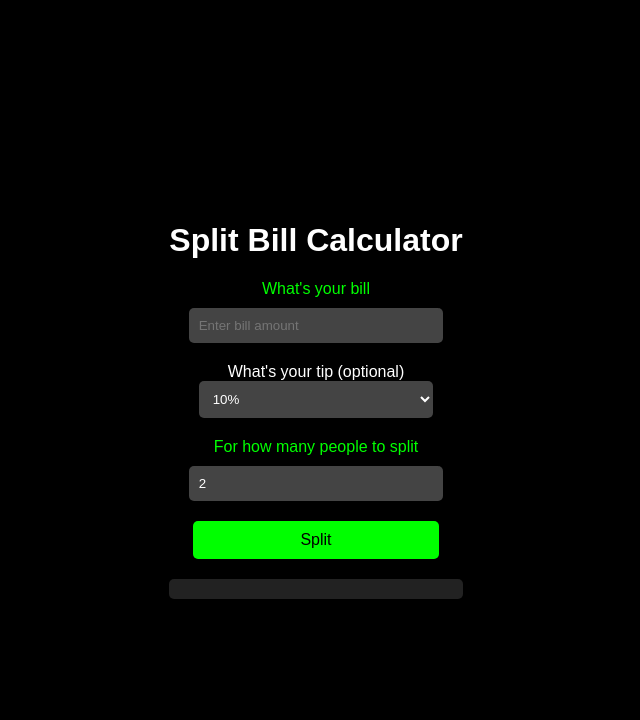
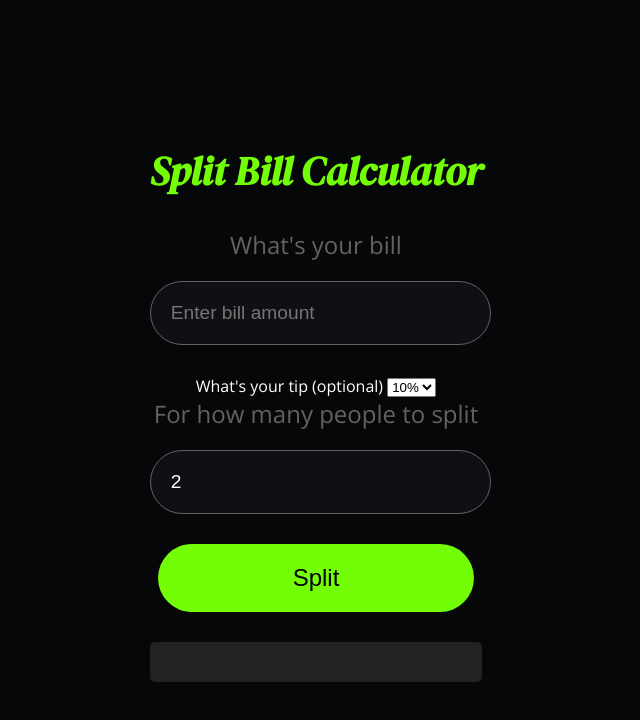
Before and after one commit to przefilip/SplitBill, a plain HTML site: page index.html in a window 1280 px wide. Shown: the whole page, without its empty margins (324-964 px from the left). Drawn offline with nearby package versions, Linux system fonts and the light colour scheme.

Commit message:
Update style.css

```diff
--- a/style.css
+++ b/style.css
@@ -1,6 +1,8 @@
+@import url('https://fonts.googleapis.com/css2?family=Open+Sans:wght@400;700&family=DM+Serif+Display:ital@0;1&display=swap');
+
 body {
-    font-family: 'Arial', sans-serif;
-    background-color: #000000; /* Black background */
+    font-family: 'Open Sans', 'Free Sans', sans-serif;
+    background-color: #060709; /* Dark background color */
     color: #ffffff; /* White text */
     display: flex;
     justify-content: center;
@@ -9,44 +11,102 @@ body {
     margin: 0;
 }
 
+h1 {
+    font-family: 'DM Serif Display', serif;
+    font-style: italic;
+    color: #73FD07; /* Green color */
+    margin-bottom: 30px; /* Added space below the heading */
+    font-size: 2.5em; /* Larger font size for the heading */
+}
+
 .calculator-container {
     text-align: center;
-    padding: 20px;
+    padding: 40px; /* Increased padding */
     border-radius: 8px;
-    background-color: #000000; /* Dark grey background for the calculator container */
+    max-width: 600px; /* Optional: Set a max-width for larger screens */
 }
 
 .input-group label {
     display: block;
-    margin-bottom: 10px;
-    color: #00FF00; /* Green color for labels */
+    margin-bottom: 20px; /* Increased margin */
+    font-size: 1.5em; /* Larger font size for labels */
+    color: #626262; /* Dark color for labels */
+
 }
 
-.input-group input, #tipPercentage {
-    padding: 10px;
-    margin-bottom: 20px;
+.input-group input {
+    padding: 20px; /* Increased padding */
+    margin-bottom: 30px; /* Increased margin */
     border: none;
-    border-radius: 5px;
-    background-color: #444444; /* Darker grey for inputs */
+    border-radius: 50px;
+    background-color: #0E1014; /* Dark color for inputs */
     color: #ffffff; /* White text for inputs */
-    width: 80%;
+    font-size: 1.2em; /* Larger font size for inputs */
+    width: 90%; /* Adjust width as needed */
+    border: 1px solid #626262; /* Grey border for inputs */
 }
 
 #calculateBtn {
-    background-color: #0f0; /* Bright green background for the button */
+    background-color: #73FD07; /* Bright green background for the button */
     color: #000000; /* Black text for the button */
-    padding: 10px 20px;
+    padding: 20px 40px; /* Increased padding */
     border: none;
-    border-radius: 5px;
+    border-radius: 50px;
     cursor: pointer;
-    font-size: 16px;
-    width: 84%;
+    font-size: 1.5em; /* Larger font size for the button */
+    width: 95%; /* Adjust width as needed */
+    margin: auto; /* Center button if using a specific width */
 }
 
 #result {
-    margin-top: 20px;
-    padding: 10px;
+    margin-top: 30px; /* Increased margin */
+    padding: 20px; /* Increased padding */
     border-radius: 5px;
     background-color: #222222; /* Even darker grey for the result area */
-    color: #00FF00; /* Green color for result text */
+    color: #73FD07; /* Green color for result text */
+    font-size: 1.3em; /* Larger font size for result text */
+    text-shadow: 1px 1px #626262; /* Grey stroke for result text */
 }
+
+#tipText{
+    display: block;
+    margin-bottom: 20px; /* Increased margin */
+    font-size: 1.5em; /* Larger font size for labels */
+    color: #626262; /* Dark color for labels */
+
+}
+
+/* Thumb styling for Webkit browsers like Chrome and Safari */
+.zip-slider input[type="range"]::-webkit-slider-thumb {
+    -webkit-appearance: none;
+    appearance: none;
+    width: 25px; /* Size of the thumb */
+    height: 25px; /* Size of the thumb */
+    background: #73FD07; /* Green color for the thumb */
+    cursor: pointer;
+    border-radius: 50%; /* Circular thumb */
+    border: 2px solid #626262; /* Grey border for the thumb */
+    transition: background 0.3s ease-in-out;
+}
+
+/* Thumb styling for Mozilla Firefox */
+.zip-slider input[type="range"]::-moz-range-thumb {
+    width: 25px; /* Size of the thumb */
+    height: 25px; /* Size of the thumb */
+    background: #73FD07; /* Green color for the thumb */
+    cursor: pointer;
+    border-radius: 50%; /* Circular thumb */
+    border: 2px solid #626262; /* Grey border for the thumb */
+    transition: background 0.3s ease-in-out;
+}
+
+/* Change the color of the thumb to green when it's active/being interacted with */
+.zip-slider input[type="range"]:active::-webkit-slider-thumb,
+.zip-slider input[type="range"]:focus::-webkit-slider-thumb {
+    background: #73FD07; /* Green color for the active thumb */
+}
+
+.zip-slider input[type="range"]:active::-moz-range-thumb,
+.zip-slider input[type="range"]:focus::-moz-range-thumb {
+    background: #73FD07; /* Green color for the active thumb */
+}
```
